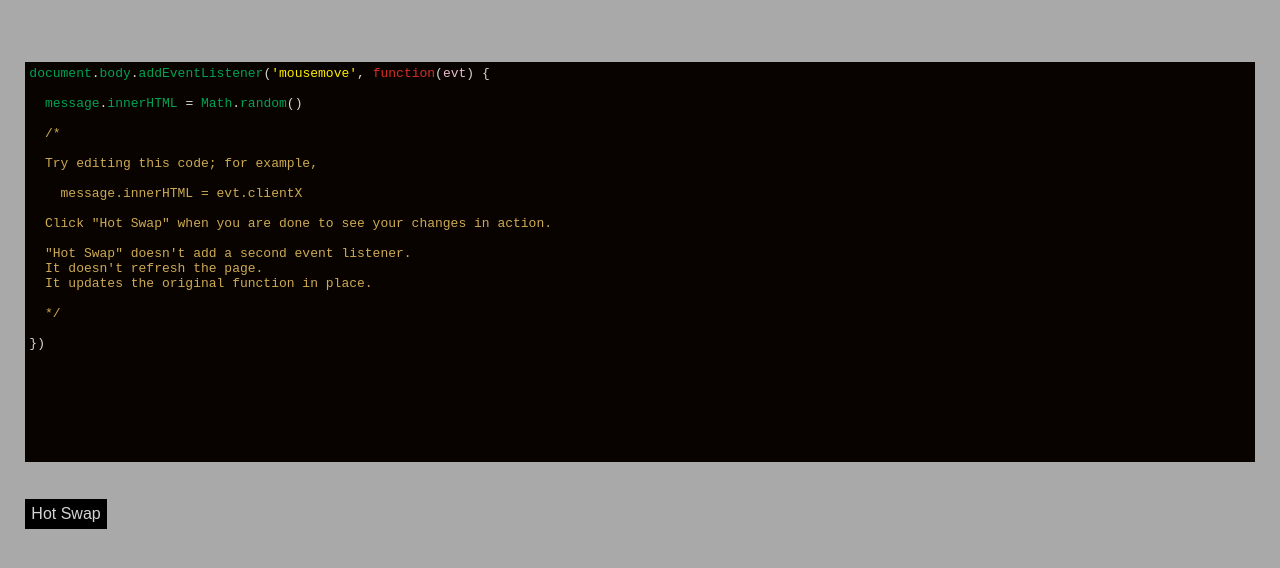
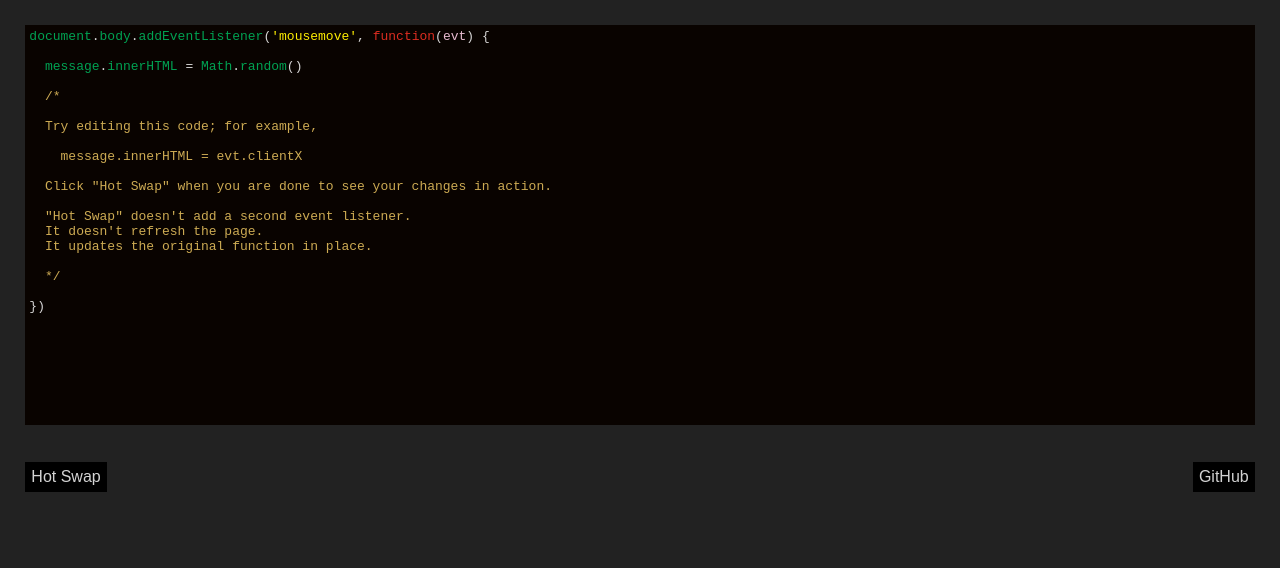
Before and after one commit to omphalos/thermite, a website: page index.html in a window 1280 px wide. Drawn offline with nearby package versions, Linux system fonts and the light colour scheme.

Commit message:
Improve demo page

```diff
--- a/index.html
+++ b/index.html
@@ -8,19 +8,36 @@ html, body {
   height: 100%;
   width: 100%;
   font-family: sans-serif;
-  background: darkgray;
+  background: #222;
 }
 * { box-sizing: border-box; }
-body > div { margin-top: 3%; }
-#hotSwap {
+#hotSwap,
+#message,
+#github { margin-top: 3%; }
+.button {
   background-color: black;
   width: auto;
   display: inline-block;
   color: lightgray;
   padding: 5px;
   border: 1px solid transparent;
+  text-decoration: none;
+  user-select: none;
+  -moz-user-select: none;
+  -webkit-user-select: none;
+  -ms-user-select: none;
 }
-#hotSwap:hover { cursor: pointer; color: white; border: 1px solid white; }
+.button:hover {
+  cursor: pointer;
+  color: lightgray;
+  border: 1px solid lightgray;
+}
+.button:active {
+  background-color: white;
+}
+a:hover { text-decoration: underline; }
+#github { float: right; display: inline-block; }
+#message { color: lightgray; }
 .CodeMirror { height: 400px; }
 </style>
 <script src="//cdnjs.cloudflare.com/ajax/libs/codemirror/5.6.0/codemirror.js"></script>
@@ -47,7 +64,9 @@ document.body.addEventListener('mousemove', function(evt) {
 
 })
 </textarea>
-<div id="hotSwap">Hot Swap</div>
+<div id="hotSwap" class="button">Hot Swap</div>
+<a id="github" class="button"
+  href="https://github.com/omphalos/thermite">GitHub</a>
 <div id="message"></div>
 <script>
 var code = CodeMirror.fromTextArea(textarea, {
@@ -59,4 +78,4 @@ hotSwap.addEventListener('click', function() {
   target.hotSwap(code.getValue())
 })
 </script>
-<style>* { transition: all 0.2s ease-out; }</style>
+<style>* { transition: all 0.5s ease-out; }</style>
```
Also changed, not shown: favicon.ico (added).
